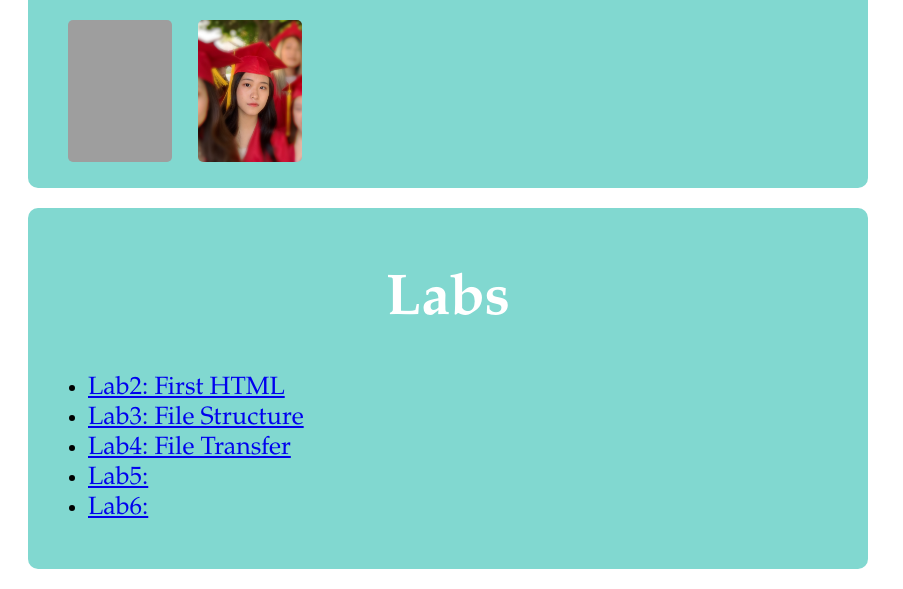
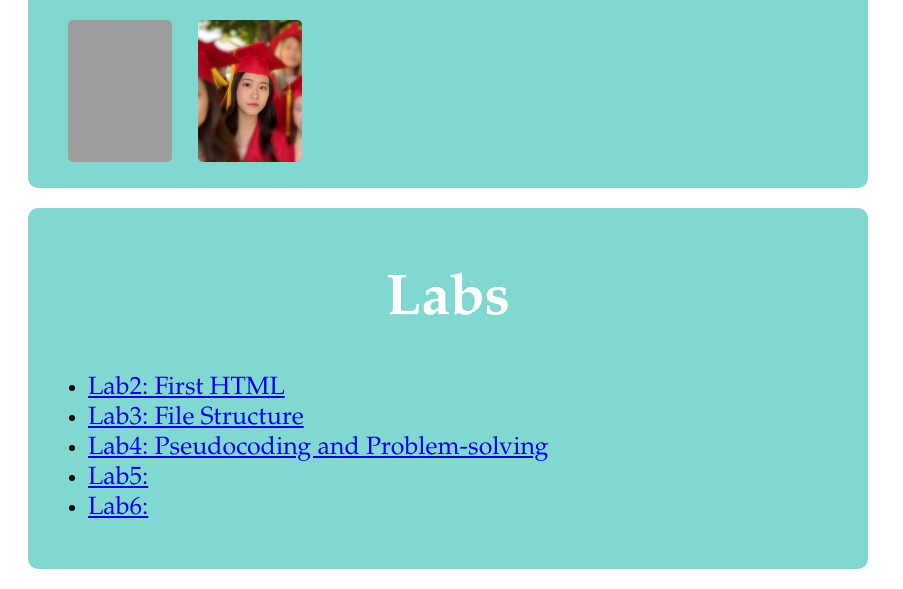
Before and after one commit to Yuwei-Mao/art101, a plain HTML site: page index.html in a window 1280 px wide. Shown: the part 561-1150 px from the top of the page, without its empty margins (0-903 px from the left). Drawn offline with Linux system fonts and the light colour scheme; grey boxes are pictures that could not be loaded.

Commit message:
Update index.html

```diff
--- a/index.html
+++ b/index.html
@@ -28,7 +28,7 @@
       <ul>
         <li><a href="lab2/helloworld.html">Lab2: First HTML</a></li>
         <li><a href="lab3/">Lab3: File Structure</a></li>
-        <li><a href="lab4/">Lab4: File Transfer</a></li>
+        <li><a href="lab4/">Lab4: Pseudocoding and Problem-solving</a></li>
         <li><a href="lab5/">Lab5:</a></li>
         <li><a href="lab6/">Lab6:</a></li>
       </ul>
```
